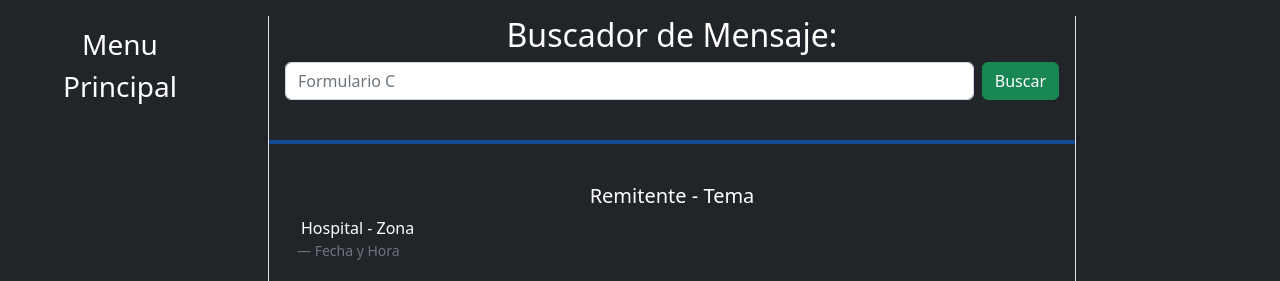
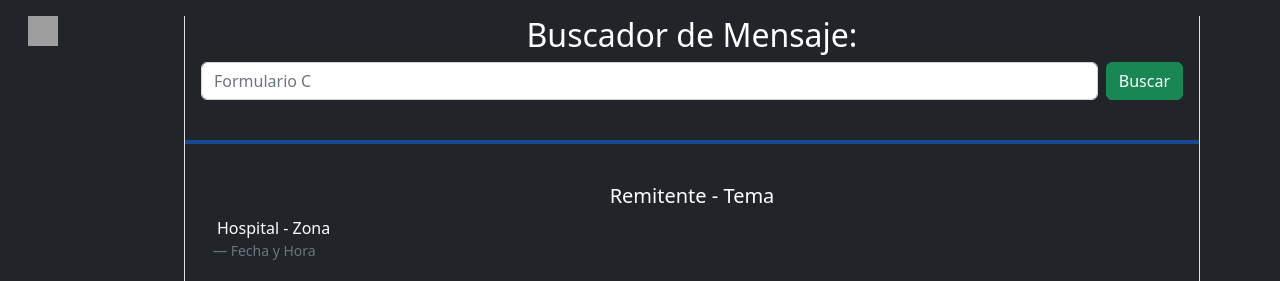
Before and after one commit to jc30flores/prueba-menu-principal, a Flask app: a page that uses templates/SS_superior_inicio_page.html in a window 1280 px wide. Shown: the top 281 px of the page. Run offline with Flask 3, Linux system fonts and the light colour scheme; some libraries are stand-ins or nearby versions; grey boxes are pictures that could not be loaded.

Commit message:
Update SS_superior_inicio_page.html

```diff
--- a/templates/SS_superior_inicio_page.html
+++ b/templates/SS_superior_inicio_page.html
@@ -83,24 +83,25 @@
   <div class="text-bg-dark p-3">
     <div class="container-fluid">
       <div class="row">
-        <div class="col-lg-2">
-          <button class="btn btn-dark" type="button" data-bs-toggle="offcanvas" data-bs-target="#offcanvasScrolling" aria-controls="offcanvasScrolling"><h3 class="offcanvas-title" id="offcanvasScrollingLabel">Menu Principal</h3></button>
-
-          <div class="offcanvas offcanvas-start bg-dark" data-bs-scroll="true" data-bs-backdrop="false" tabindex="-1" id="offcanvasScrolling" aria-labelledby="offcanvasScrollingLabel" style="width: 267px">
-            <div class="offcanvas-header">
-              <button class="btn btn-dark" type="button" data-bs-dismiss="offcanvas"><h3 class="offcanvas-title" id="offcanvasScrollingLabel" style="margin-left: 0.5em;">Menu Principal</h3></button>
+        <div class="col-1">
+          <button class="navbar-toggler" type="button" data-bs-toggle="offcanvas" data-bs-target="#offcanvasBottom" aria-controls="offcanvasBottom">
+            <img src="https://pubertaet.lehrer-online.de/typo3conf/ext/lo_core/Resources/Public/Icons/hamburger.png" height="30" width="30"/>
+          </button>
+          <div class="offcanvas offcanvas-bottom bg-dark" data-bs-scroll="true" data-bs-backdrop="false" tabindex="-1" id="offcanvasBottom" aria-labelledby="offcanvasBottomLabel" style="height: 125px">
+            <div class="offcanvas-header" style="height: 1px">
+              <button type="button" class="btn-close" data-bs-dismiss="offcanvas" aria-label="Close"></button>
             </div>
-            <div class="offcanvas-body">
-              <a class="btn btn-outline-light" href="#" style="font-size: 20px; margin-left: 3em;">Recibidos</a><br><br><br>
-              <a class="btn btn-outline-light" href="#" style="font-size: 20px; margin-left: 3em;">Enviados</a><br><br><br>
-              <a class="btn btn-outline-light" href="#" style="font-size: 20px; margin-left: 3em;">Supervisores</a><br><br><br>
-              <a class="btn btn-outline-light" href="#" style="font-size: 20px; margin-left: 3em;">Hospitales</a>
+            <div class="offcanvas-body container-fluid" style="text-align:center">
+              <a class="btn btn-outline-light" href="#" style="font-size: 15px; margin-right: 0.3em; margin-bottom: 0.5em;">Recibidos</a>
+              <a class="btn btn-outline-light" href="#" style="font-size: 15px; margin-right: 0.3em; margin-bottom: 0.5em;">Enviados</a>
+              <a class="btn btn-outline-light" href="#" style="font-size: 15px; margin-right: 0.3em; margin-bottom: 0.5em;">Supervisores</a>
+              <a class="btn btn-outline-light" href="#" style="font-size: 15px; margin-right: 0.3em; margin-bottom: 0.5em;">Hospitales</a>
             </div>
           </div>
 
         </div>
 
-          <div class="col-8 container-fluid" style="margin-left: 2em;">
+          <div class="col-10 container-fluid">
 
             <div class="border-start">
             <div class="border-end">
```
